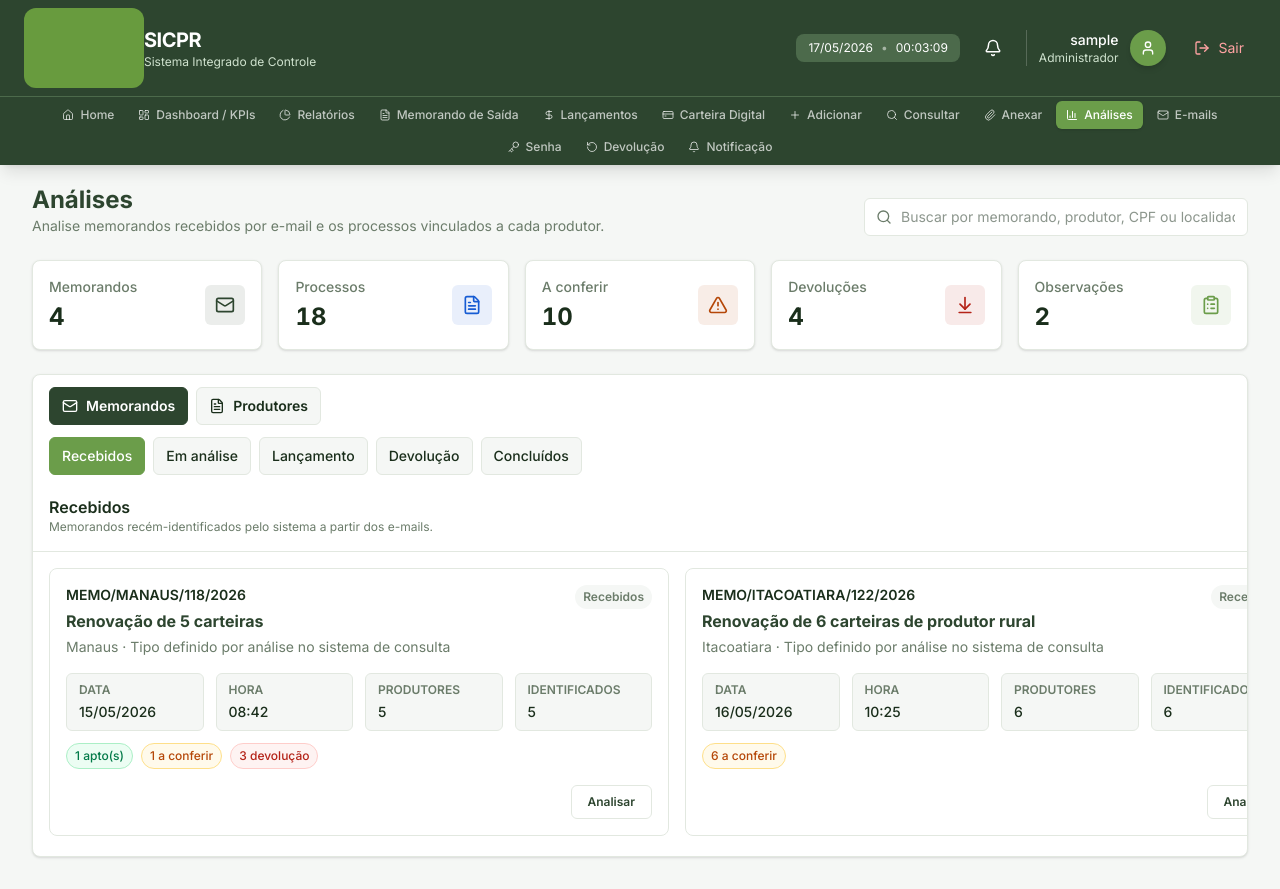
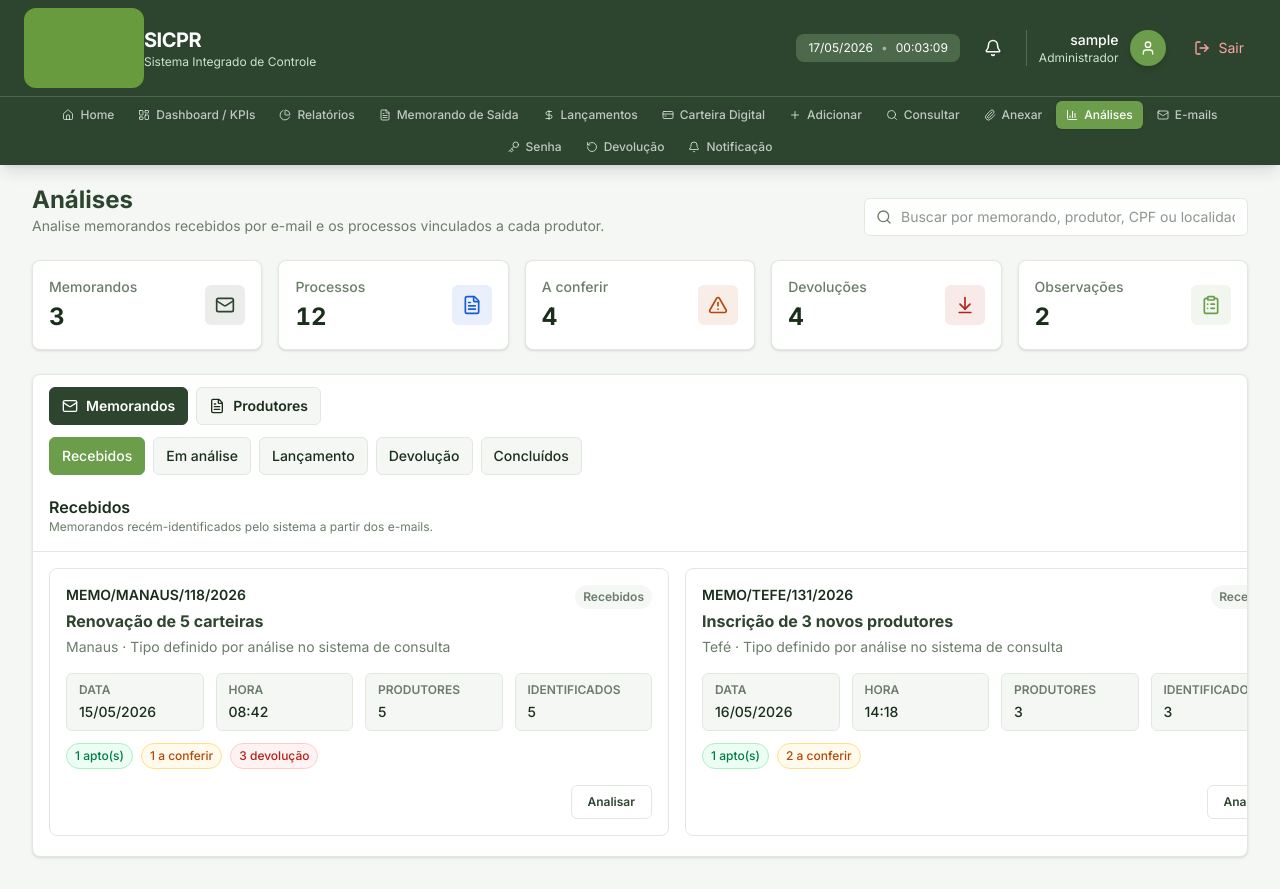
Before and after one commit to sychr12/Nexus, a Next.js app in the folder frontend/: page /analises in a window 1280 px wide. Built offline with nearby package versions, Linux system fonts and the light colour scheme; sample sign-in values are in the browser's storage; grey boxes are pictures that could not be loaded.

Commit message:
feat: melhoria nas telas de análises, devolução e lançamentos

```diff
--- a/frontend/app/analises/data.ts
+++ b/frontend/app/analises/data.ts
@@ -1,3 +1,17 @@
+/**
+ * Constantes e dados fixos da área de análises.
+ * Inclui:
+ * - COLORS: paleta de cores padrão da aplicação
+ * - STATUS_LABELS e STATUS_DESCRIPTIONS: textos dos estados do workflow
+ * - MOTIVO_LABELS, PRODUCER_STATUS_LABELS, TIPO_IDENTIFICADO_LABELS: dicionários de rótulos
+ * - HOVER_LIFT, HOVER_SOFT: animações CSS padrão
+ * - ANALYSIS_TODAY: data base para cálculos (será substituída por data dinâmica)
+ * - INITIAL_MEMORANDOS: dados de exemplo/teste (será substituído por dados da API)
+ *
+ * Centraliza toda a configuração visual e textual da aplicação.
+ */
+
+
 import type {
   ChecklistItem,
   DispatchTarget,
@@ -271,123 +285,6 @@ export const INITIAL_MEMORANDOS: MemorandoAnalise[] = [
     ],
   },
   {
-    id: 3,
-    numero: "MEMO/ITACOATIARA/122/2026",
-    motivo: "RENOVACAO",
-    titulo: "Renovação de 6 carteiras de produtor rural",
-    localidade: "Itacoatiara",
-    emailOrigem: "unloc.itacoatiara@sepror.am.gov.br",
-    recebidoEm: "2026-05-16T10:25:00",
-    prioridade: "normal",
-    status: "recebido",
-    produtoresInformados: 6,
-    memorandoPdf: "memorando-122-2026.pdf",
-    processos: [
-      {
-        id: 301,
-        produtor: "Francisco Alves Pereira",
-        cpf: "321.654.987-00",
-        processoPdf: "processo-francisco-alves.pdf",
-        declaracaoPdf: "declaracao-francisco-alves.pdf",
-        dataDeclaracao: "2026-04-02",
-        recebidoEm: "2026-05-16",
-        status: "pendente",
-        checklist: [
-          { nome: "Declaração", status: "recebido" },
-          { nome: "FAC", status: "recebido" },
-          { nome: "Documento com foto", status: "recebido" },
-          { nome: "Carteira do produtor", status: "nao_obrigatorio" },
-        ],
-        observacao: "",
-      },
-      {
-        id: 302,
-        produtor: "Rosa Maria Nascimento",
-        cpf: "504.219.876-33",
-        processoPdf: "processo-rosa-maria.pdf",
-        declaracaoPdf: "declaracao-rosa-maria.pdf",
-        dataDeclaracao: "2026-03-18",
-        recebidoEm: "2026-05-16",
-        status: "pendente",
-        checklist: [
-          { nome: "Declaração", status: "recebido" },
-          { nome: "FAC", status: "recebido" },
-          { nome: "Documento com foto", status: "recebido" },
-          { nome: "Carteira do produtor", status: "recebido" },
-        ],
-        observacao: "",
-      },
-      {
-        id: 303,
-        produtor: "Antônio Carlos Souza",
-        cpf: "771.430.225-91",
-        processoPdf: "processo-antonio-carlos.pdf",
-        declaracaoPdf: "declaracao-antonio-carlos.pdf",
-        dataDeclaracao: "2026-02-27",
-        recebidoEm: "2026-05-16",
-        status: "pendente",
-        checklist: [
-          { nome: "Declaração", status: "recebido" },
-          { nome: "FAC", status: "recebido" },
-          { nome: "Documento com foto", status: "recebido" },
-          { nome: "Carteira do produtor", status: "nao_obrigatorio" },
-        ],
-        observacao: "",
-      },
-      {
-        id: 304,
-        produtor: "Eliane Ferreira da Silva",
-        cpf: "098.654.321-45",
-        processoPdf: "processo-eliane-ferreira.pdf",
-        declaracaoPdf: "declaracao-eliane-ferreira.pdf",
-        dataDeclaracao: "2026-01-30",
-        recebidoEm: "2026-05-16",
-        status: "pendente",
-        checklist: [
-          { nome: "Declaração", status: "recebido" },
-          { nome: "FAC", status: "recebido" },
-          { nome: "Documento com foto", status: "recebido" },
-          { nome: "Carteira do produtor", status: "recebido" },
-        ],
-        observacao: "",
-      },
-      {
-        id: 305,
-        produtor: "João Batista Lima",
-        cpf: "645.882.103-77",
-        processoPdf: "processo-joao-batista.pdf",
-        declaracaoPdf: "declaracao-joao-batista.pdf",
-        dataDeclaracao: "2026-04-25",
-        recebidoEm: "2026-05-16",
-        status: "pendente",
-        checklist: [
-          { nome: "Declaração", status: "recebido" },
-          { nome: "FAC", status: "recebido" },
-          { nome: "Documento com foto", status: "recebido" },
-          { nome: "Carteira do produtor", status: "nao_obrigatorio" },
-        ],
-        observacao: "",
-      },
-      {
-        id: 306,
-        produtor: "Marina Oliveira Castro",
-        cpf: "219.778.450-12",
-        processoPdf: "processo-marina-oliveira.pdf",
-        declaracaoPdf: "declaracao-marina-oliveira.pdf",
-        dataDeclaracao: "2026-03-05",
-        recebidoEm: "2026-05-16",
-        status: "pendente",
-        checklist: [
-          { nome: "Declaração", status: "recebido" },
-          { nome: "FAC", status: "recebido" },
-          { nome: "Documento com foto", status: "recebido" },
-          { nome: "Carteira do produtor", status: "recebido" },
-        ],
-        observacao: "",
-      },
-    ],
-  },
-  {
     id: 4,
     numero: "MEMO/TEFE/131/2026",
     motivo: "INSCRICAO",
--- a/frontend/app/tabela/page.tsx
+++ b/frontend/app/tabela/page.tsx
@@ -187,14 +187,11 @@ export default function TabelaPage() {
     return date.toLocaleDateString("pt-BR");
   };
 
-  const formatarDataHora = (valor?: string | null) => {
+  const formatarHora = (valor?: string | null) => {
     if (!valor) return "-";
     const date = new Date(valor);
     if (Number.isNaN(date.getTime())) return "-";
-    return date.toLocaleString("pt-BR", {
-      day: "2-digit",
-      month: "2-digit",
-      year: "numeric",
+    return date.toLocaleTimeString("pt-BR", {
       hour: "2-digit",
       minute: "2-digit",
     });
@@ -615,7 +612,8 @@ export default function TabelaPage() {
             <div className="max-h-[75vh] overflow-y-auto p-5">
               <div className="grid grid-cols-1 gap-4 sm:grid-cols-2">
                 {[
-                  ["Criado em", formatarDataHora(selectedDetails.criadoEm)],
+                  ["Data", formatarData(selectedDetails.criadoEm)],
+                  ["Hora", formatarHora(selectedDetails.criadoEm)],
                   ["Nome", selectedDetails.nome],
                   ["CPF", selectedDetails.cpf],
                   ["Localidade", selectedDetails.municipio],
```
Also changed, not shown: frontend/app/analises/AnaliseCards.tsx (+10 -0 lines), frontend/app/analises/AnaliseModal.tsx (+12 -0 lines), frontend/app/analises/page.tsx (+8 -0 lines), frontend/app/analises/rules.ts (+14 -0 lines), frontend/app/analises/storage.ts (+15 -0 lines), frontend/app/analises/types.ts (+12 -0 lines), 2 other files (tests, documents, lock files or other folders).
